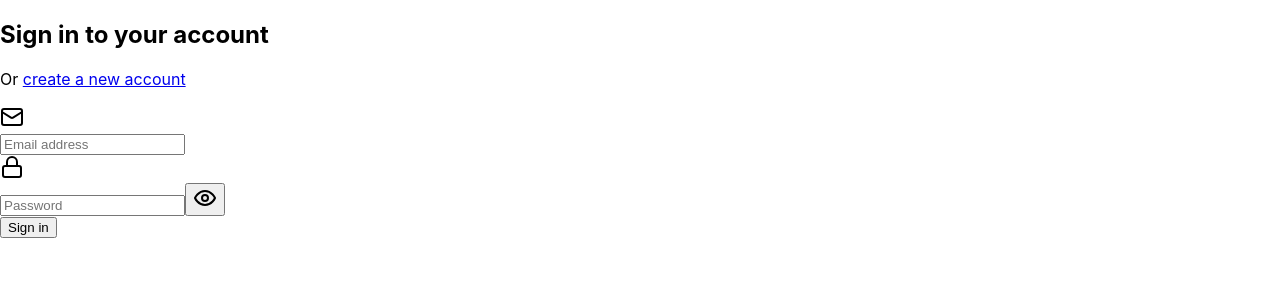
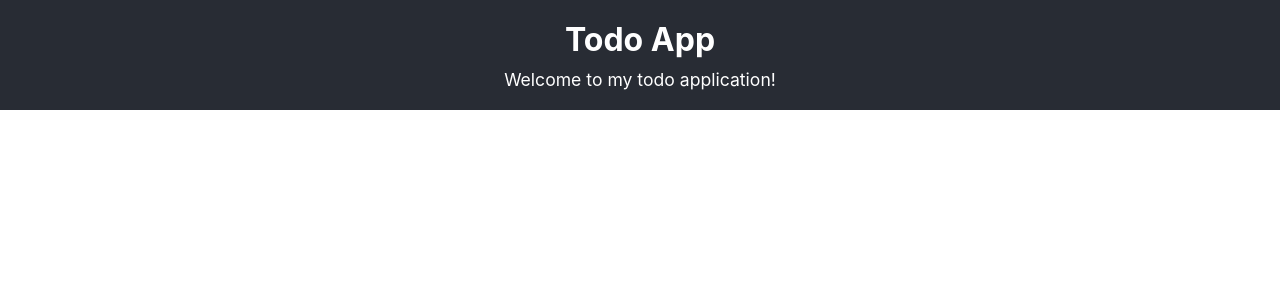
Before and after one commit to devahsan22/todo-app, a React (Create React App) app in the folder client/: page / in a window 1280 px wide. Before the commit this address led to /login. Shown: the top 300 px of the page. Built offline with nearby package versions, Linux system fonts and the light colour scheme.

Commit message:
Create basic React frontend with simple welcome page

```diff
--- /dev/null
+++ b/client/src/App.css
@@ -0,0 +1,19 @@
+.App {
+  text-align: center;
+}
+
+.App-header {
+  background-color: #282c34;
+  padding: 20px;
+  color: white;
+}
+
+.App-header h1 {
+  margin: 0;
+  font-size: 2rem;
+}
+
+.App-header p {
+  margin: 10px 0 0 0;
+  font-size: 1.1rem;
+}
--- a/client/src/App.js
+++ b/client/src/App.js
@@ -1,41 +1,14 @@
 import React from 'react';
-import { BrowserRouter as Router, Routes, Route, Navigate } from 'react-router-dom';
-import { Toaster } from 'react-hot-toast';
-import { AuthProvider, useAuth } from './contexts/AuthContext';
-import Login from './components/auth/Login';
-import Register from './components/auth/Register';
-import Dashboard from './components/Dashboard';
-import Navbar from './components/layout/Navbar';
-
-const PrivateRoute = ({ children }) => {
-  const { isAuthenticated } = useAuth();
-  return isAuthenticated ? children : <Navigate to="/login" />;
-};
+import './App.css';
 
 function App() {
   return (
-    <AuthProvider>
-      <Router>
-        <div className="min-h-screen bg-gray-50">
-          <Toaster position="top-right" />
-          <Navbar />
-          <main className="container mx-auto px-4 py-8">
-            <Routes>
-              <Route path="/login" element={<Login />} />
-              <Route path="/register" element={<Register />} />
-              <Route
-                path="/"
-                element={
-                  <PrivateRoute>
-                    <Dashboard />
-                  </PrivateRoute>
-                }
-              />
-            </Routes>
-          </main>
-        </div>
-      </Router>
-    </AuthProvider>
+    <div className="App">
+      <header className="App-header">
+        <h1>Todo App</h1>
+        <p>Welcome to my todo application!</p>
+      </header>
+    </div>
   );
 }
 
```
